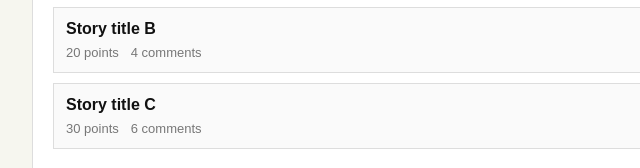
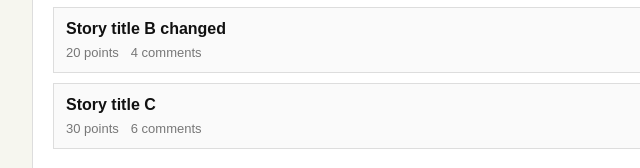
Before and after one commit to fmysg/watch-fixture, a plain HTML site: page index.html in a window 1280 px wide. Shown: the part 265-433 px from the top of the page, 158-798 px from the left. Drawn offline with Linux system fonts and the light colour scheme.

Commit message:
Update index.html
test

```diff
--- a/index.html
+++ b/index.html
@@ -43,7 +43,7 @@
           <div class="meta"><span class="score">10 points</span><span class="comments">2 comments</span></div>
         </article>
         <article class="story" data-story-id="story-2">
-          <a class="title" href="/story-2">Story title B</a>
+          <a class="title" href="/story-2">Story title B changed</a>
           <div class="meta"><span class="score">20 points</span><span class="comments">4 comments</span></div>
         </article>
         <article class="story" data-story-id="story-3">
```
